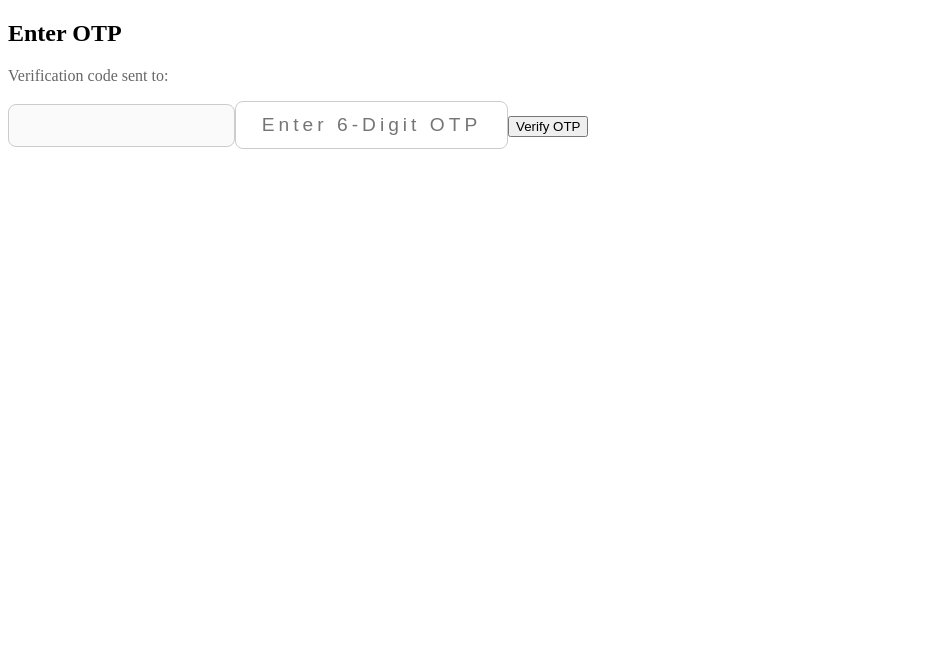
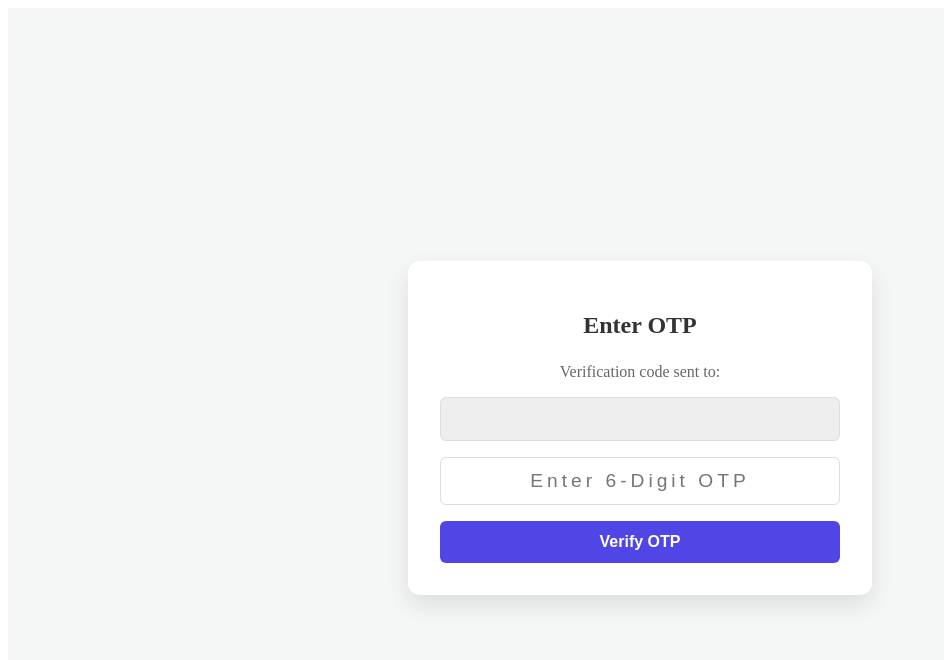
Before and after one commit to mohammedrameesu53-star/Full-stack-spec-site, a React (Vite) app in the folder frondend/client/: page /verify-otp/reset in a window 1280 px wide. Shown: the top 660 px of the page, without its empty margins (0-944 px from the left). Built offline with nearby package versions, Linux system fonts and the light colour scheme.

Commit message:
imported css into every otp components

```diff
--- a/frondend/client/src/components/ForgotPassword.jsx
+++ b/frondend/client/src/components/ForgotPassword.jsx
@@ -1,6 +1,7 @@
 import { useState } from "react";
 import api from "../api/api";
 import { useNavigate } from "react-router-dom";
+import "./OTP.css"
 
 export default function ForgotPassword() {
   const [email, setEmail] = useState("");
--- a/frondend/client/src/components/NewPassword.jsx
+++ b/frondend/client/src/components/NewPassword.jsx
@@ -2,6 +2,8 @@ import { useState } from "react";
 import api from "../api/api";
 import { useNavigate, useLocation } from "react-router-dom";
 import Swal from "sweetalert2";
+import "./OTP.css"
+
 
 export default function NewPassword() {
   const [password, setPassword] = useState("");
--- /dev/null
+++ b/frondend/client/src/components/OTP.css
@@ -0,0 +1,56 @@
+.auth-container {
+  display: flex;
+  justify-content: center;
+  align-items: center;
+  min-height: 100vh;
+  background-color: #f4f7f6;
+  padding: 20px;
+}
+
+.auth-card {
+  background: white;
+  padding: 2rem;
+  border-radius: 12px;
+  box-shadow: 0 10px 25px rgba(0,0,0,0.1);
+  width: 100%;
+  max-width: 400px;
+  text-align: center;
+}
+
+.auth-card h2 {
+  margin-bottom: 1.5rem;
+  color: #333;
+  font-size: 1.5rem;
+}
+
+.auth-card input {
+  width: 100%;
+  padding: 12px;
+  margin-bottom: 1rem;
+  border: 1px solid #ddd;
+  border-radius: 6px;
+  font-size: 1rem;
+  box-sizing: border-box; /* Important for padding */
+}
+
+.auth-card input:disabled {
+  background-color: #eee;
+  color: #777;
+}
+
+.auth-card button {
+  width: 100%;
+  padding: 12px;
+  background-color: #4f46e5;
+  color: white;
+  border: none;
+  border-radius: 6px;
+  font-size: 1rem;
+  font-weight: 600;
+  cursor: pointer;
+  transition: background 0.3s;
+}
+
+.auth-card button:hover {
+  background-color: #4338ca;
+}
--- a/frondend/client/src/components/PasswordResetVerifyOTP.jsx
+++ b/frondend/client/src/components/PasswordResetVerifyOTP.jsx
@@ -2,6 +2,8 @@ import { useState } from "react";
 import api from "../api/api";
 import { useNavigate, useLocation } from "react-router-dom";
 import Swal from "sweetalert2"; // Recommended for consistent alerts
+import "./OTP.css"
+
 
 export default function PasswordResetVerifyOTP() {
   const [otp, setOtp] = useState("");
--- a/frondend/client/src/components/VerifyOTP.jsx
+++ b/frondend/client/src/components/VerifyOTP.jsx
@@ -3,6 +3,8 @@ import axios from "axios";
 import { useLocation, useNavigate } from "react-router-dom";
 import Swal from "sweetalert2";
 import api from "../api/api";
+import "./OTP.css"
+
 
 export default function VerifyOTP() {
     const [otp, setOtp] = useState("");
```
